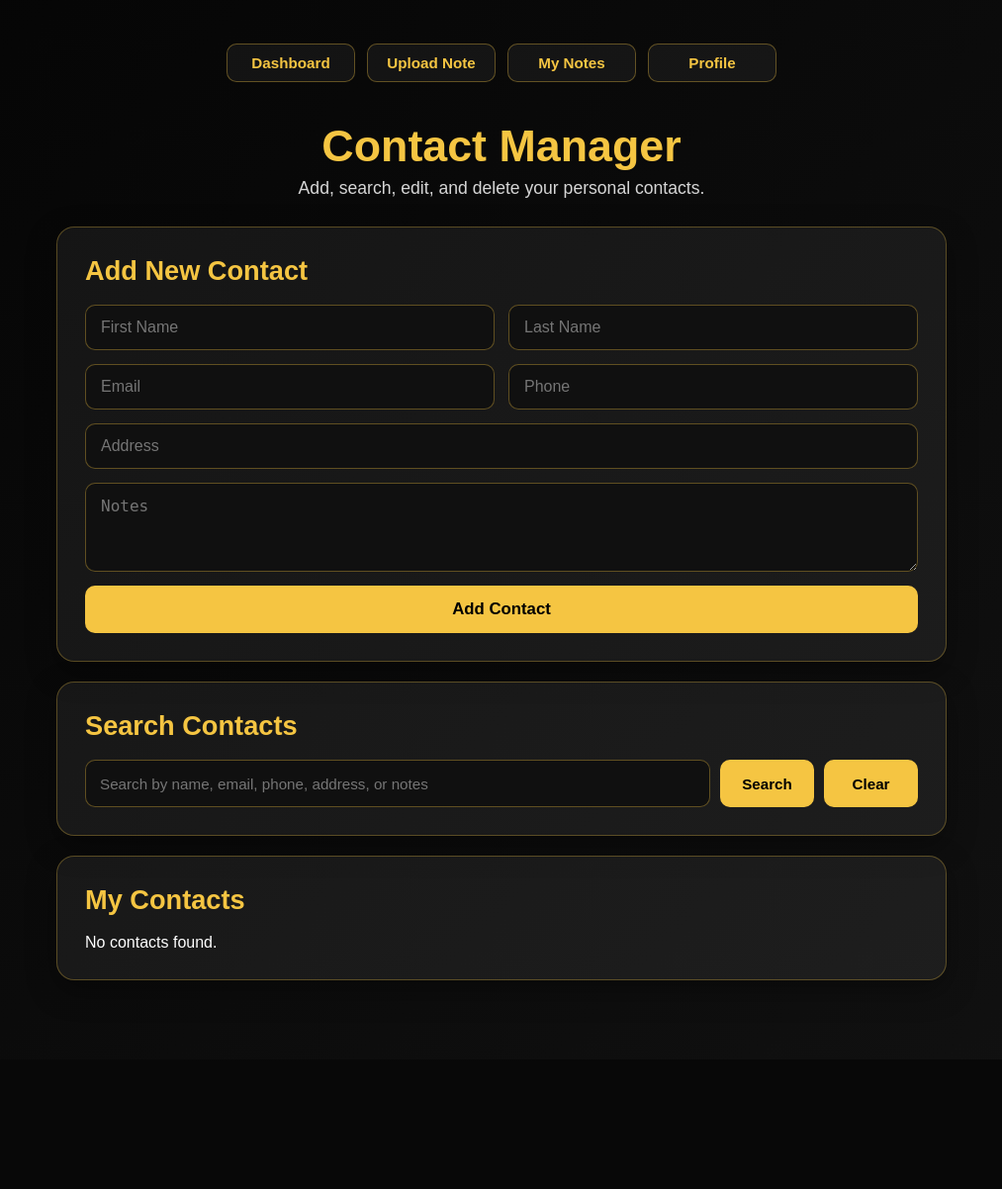
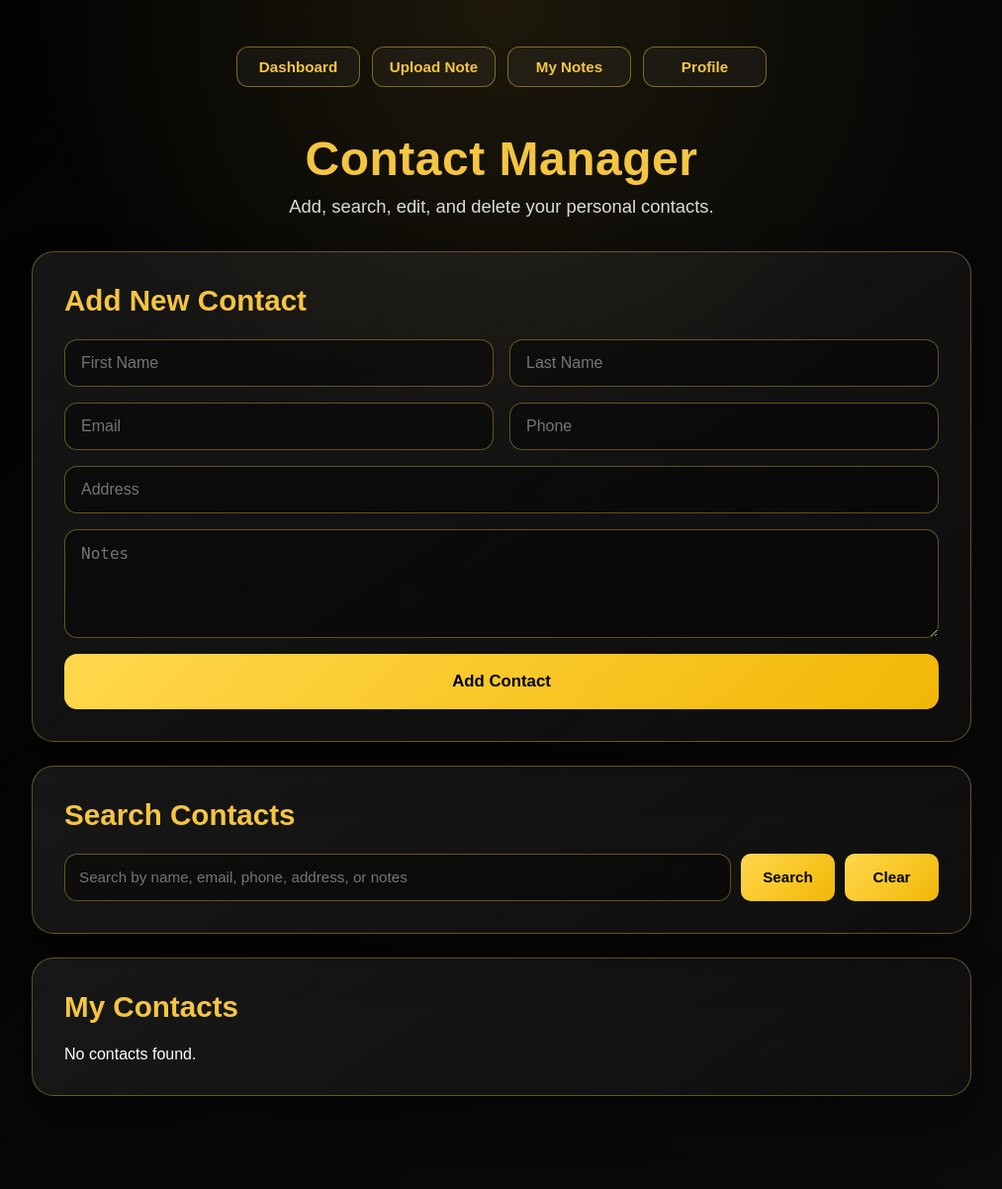
Before and after one commit to elvie-valmores/LAMP-Stack-Project-Group-14, a PHP site: page /frontend/pages/contacts.php in a window 1280 px wide. Shown: the whole page at 99% size, without its empty margins (133-1146 px from the left). Before the commit the page ends 991 px from the top, so only its background shows below. Run offline with PHP 8.4, Linux system fonts and the light colour scheme; the visitor is signed in with stand-in values (Sample User, id 1); data that the repository does not hold is empty.

Commit message:
Improve contact manager page design

```diff
--- a/frontend/assets/css/style.css
+++ b/frontend/assets/css/style.css
@@ -1234,3 +1234,174 @@ small {
         width: 100% !important;
     }
 }
+
+/* Contact Manager Modern Layout Update */
+.contacts-page {
+    background:
+        radial-gradient(circle at top, rgba(245, 197, 66, 0.10), transparent 35%),
+        linear-gradient(135deg, #020202, #0b0b0b);
+    padding: 35px 20px 70px;
+}
+
+.contacts-nav {
+    max-width: 950px;
+    margin: 0 auto 35px;
+    display: flex;
+    justify-content: center;
+    gap: 12px;
+    flex-wrap: wrap;
+}
+
+.contacts-nav a {
+    min-width: 125px;
+    text-align: center;
+    color: #f5c542;
+    text-decoration: none;
+    font-weight: 800;
+    padding: 11px 16px;
+    border: 1px solid rgba(245, 197, 66, 0.45);
+    border-radius: 12px;
+    background: rgba(255, 255, 255, 0.04);
+    transition: 0.2s ease;
+}
+
+.contacts-nav a:hover {
+    background: #f5c542;
+    color: #000;
+    transform: translateY(-2px);
+}
+
+.contacts-header {
+    max-width: 950px;
+    margin: 0 auto 34px;
+    text-align: center;
+}
+
+.contacts-header h1 {
+    font-size: 3rem;
+    color: #f5c542;
+    margin-bottom: 10px;
+    letter-spacing: 0.5px;
+}
+
+.contacts-header p {
+    font-size: 1.15rem;
+    color: #dcdcdc;
+}
+
+.contacts-card {
+    max-width: 950px;
+    margin: 24px auto;
+    padding: 32px;
+    border-radius: 22px;
+    background:
+        linear-gradient(145deg, rgba(255, 255, 255, 0.075), rgba(255, 255, 255, 0.025));
+    border: 1px solid rgba(245, 197, 66, 0.35);
+    box-shadow: 0 22px 45px rgba(0, 0, 0, 0.45);
+}
+
+.contacts-card h2 {
+    color: #f5c542;
+    font-size: 1.85rem;
+    margin-bottom: 22px;
+}
+
+#addContactForm {
+    gap: 16px;
+}
+
+.form-row {
+    display: grid;
+    grid-template-columns: 1fr 1fr;
+    gap: 16px;
+}
+
+#addContactForm input,
+#addContactForm textarea,
+#searchInput {
+    background: rgba(0, 0, 0, 0.38);
+    border: 1px solid rgba(245, 197, 66, 0.38);
+    border-radius: 13px;
+    color: #ffffff;
+    padding: 14px 16px;
+    font-size: 1rem;
+}
+
+#addContactForm input:focus,
+#addContactForm textarea:focus,
+#searchInput:focus {
+    border-color: #f5c542;
+    box-shadow: 0 0 0 3px rgba(245, 197, 66, 0.14);
+}
+
+#addContactForm textarea {
+    min-height: 110px;
+}
+
+#addContactForm button {
+    height: 56px;
+    border-radius: 13px;
+    background: linear-gradient(135deg, #ffd84d, #f2b705);
+    font-size: 1.05rem;
+    font-weight: 900;
+}
+
+.search-row {
+    display: grid !important;
+    grid-template-columns: 1fr 105px 95px !important;
+    gap: 12px !important;
+    align-items: center !important;
+}
+
+.search-row #searchInput {
+    height: 52px !important;
+}
+
+.search-row #searchBtn,
+.search-row #clearSearchBtn {
+    height: 52px !important;
+    width: 100% !important;
+    padding: 0 !important;
+    border-radius: 13px !important;
+    background: linear-gradient(135deg, #ffd84d, #f2b705) !important;
+    color: #000 !important;
+    font-size: 0.95rem !important;
+    font-weight: 900 !important;
+}
+
+.contact-item {
+    background: rgba(255, 255, 255, 0.065);
+    border: 1px solid rgba(255, 255, 255, 0.12);
+    border-radius: 18px;
+    padding: 24px;
+}
+
+.contact-info h3 {
+    font-size: 1.4rem;
+    color: #f5c542;
+}
+
+.contact-info p {
+    font-size: 1rem;
+    color: #efefef;
+}
+
+.contact-actions button {
+    border-radius: 12px;
+    font-weight: 900;
+}
+
+@media (max-width: 800px) {
+    .contacts-header h1 {
+        font-size: 2.3rem;
+    }
+
+    .form-row,
+    .search-row {
+        grid-template-columns: 1fr !important;
+    }
+
+    .contacts-card {
+        padding: 24px;
+    }
+}
```
